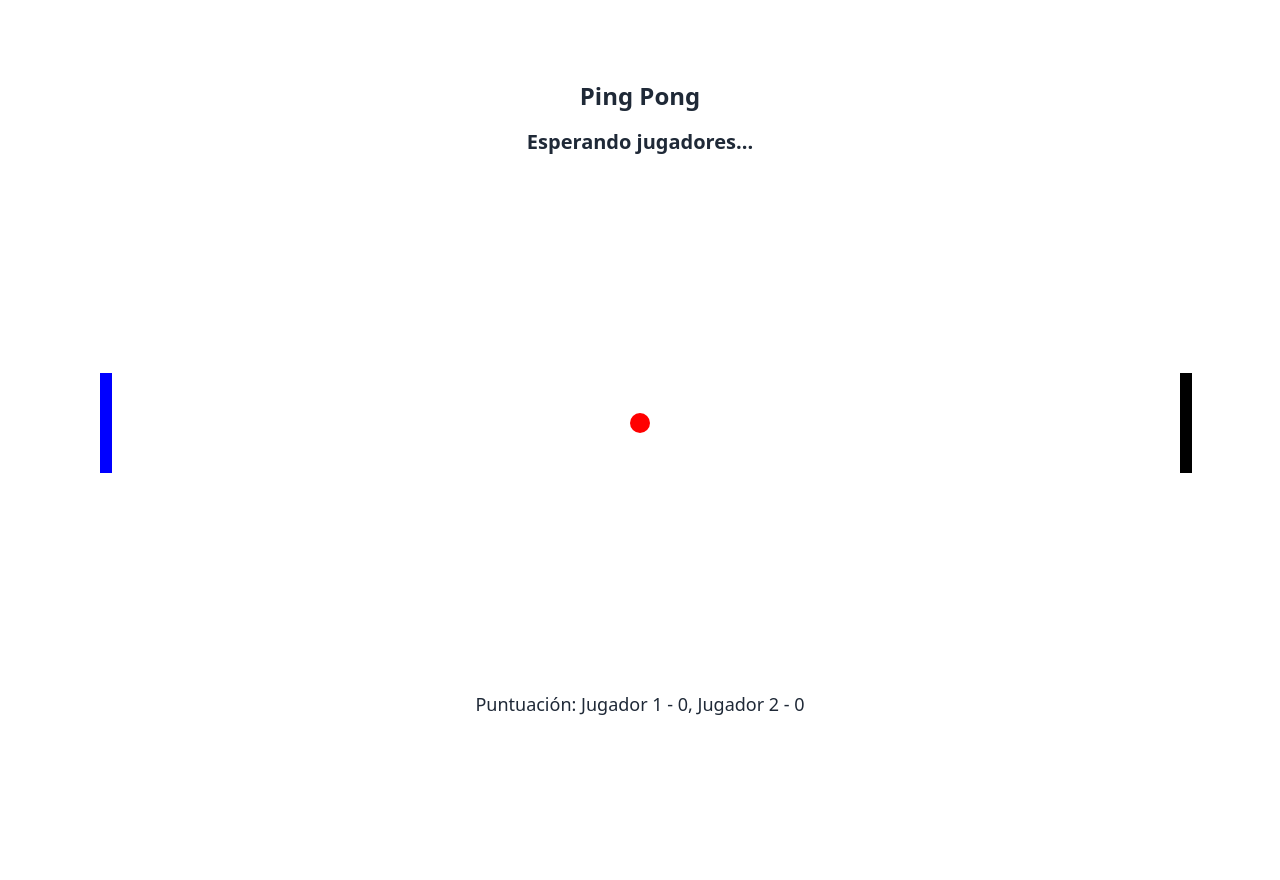
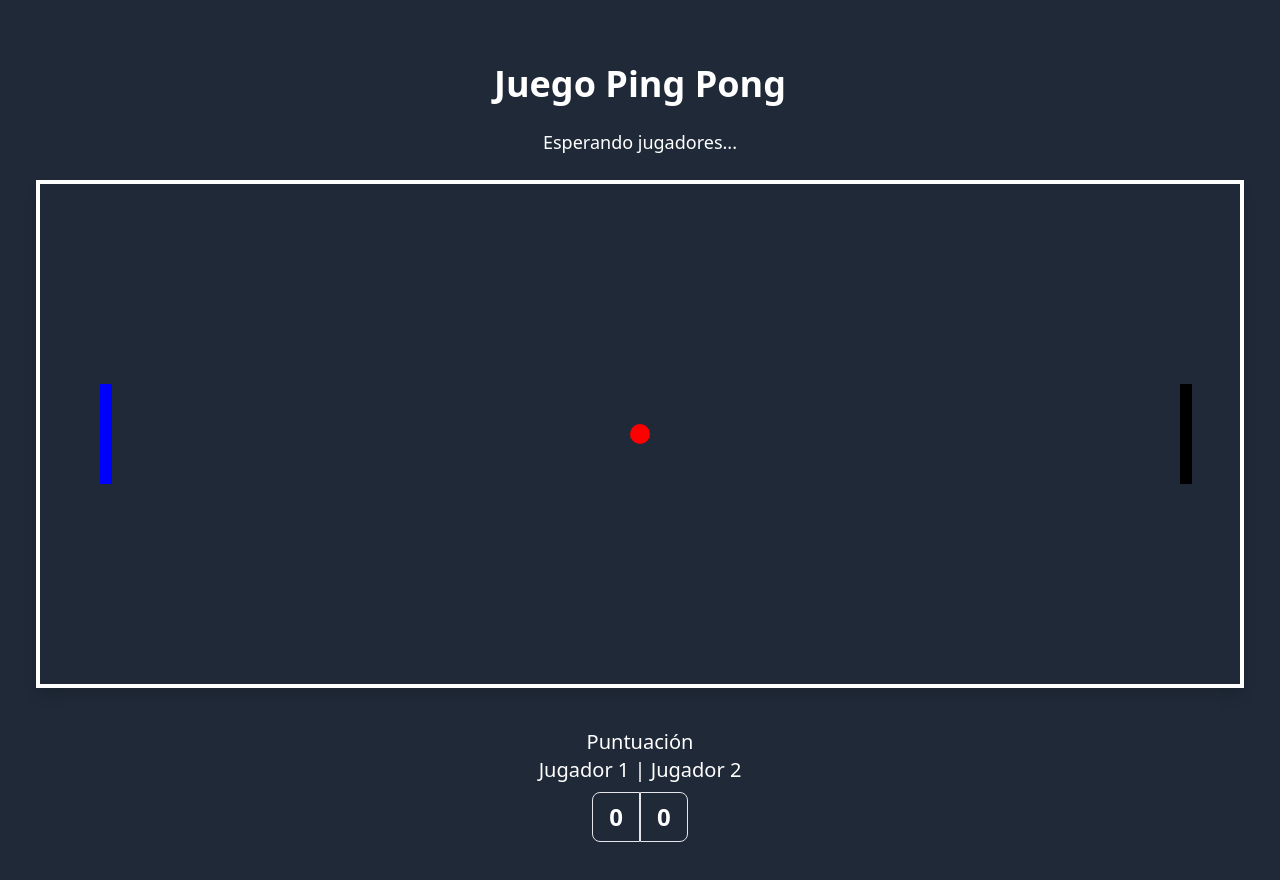
Before and after one commit to MrLechoza/Ping-Pong, a React (Vite) app: page /pingpong in a window 1280 px wide. Shown: the top 880 px of the page. Before the commit the page ends 800 px from the top, so only its background shows below. Built offline with nearby package versions, Linux system fonts and the light colour scheme; no server answers.

Commit message:
mejora interfaz

```diff
--- a/src/Home.tsx
+++ b/src/Home.tsx
@@ -5,7 +5,7 @@ const Home: React.FC = () => {
   const navigate = useNavigate();
   return (
     <div className="flex flex-col items-center gap-4">
-      <h1 className="items-center justify-center text-xl font-semibold font-mono py-10">
+      <h1 className="items-center justify-center text-2xl font-semibold font-mono py-10 mt-20">
         Minijuegos
       </h1>
       <button className="btn btn-outline " onClick={() => navigate("/pingpong")}>Ping Pong</button>
--- a/src/Ping-Pong-game.tsx
+++ b/src/Ping-Pong-game.tsx
@@ -1,8 +1,10 @@
 import { useEffect, useRef, useState } from "react";
 import "./App.css";
 import { GameState, Role, ServerMessage } from "./types";
+import { useNavigate } from "react-router-dom";
 
 const Pingpong: React.FC = () => {
+  const navigate = useNavigate();
   const canvasRef = useRef<HTMLCanvasElement | null>(null);
   const [socket, setSocket] = useState<WebSocket | null>(null);
   const [role, setRole] = useState<Role | null>(null);
@@ -18,10 +20,15 @@ const Pingpong: React.FC = () => {
     score1: 0,
     score2: 0,
   });
+  const [countdown, setCountdown] = useState<number | null>(null);
+  const [gamePaused, setGamePaused] = useState<boolean>(false);
 
   useEffect(() => {
     const ws = new WebSocket("ws://localhost:8000/ws/pingpong/");
-    ws.onopen = () => console.log("WebSocket connected");
+    ws.onopen = () => {
+      console.log("WebSocket connected");
+    };
+
     ws.onmessage = (event) => {
       const data: ServerMessage = JSON.parse(event.data);
 
@@ -32,10 +39,21 @@ const Pingpong: React.FC = () => {
       } else if (data.type === "game_over" && data.message?.winner) {
         setWinner(data.message.winner);
         setScore({
-          score1: data.message.score1 || 0,
-          score2: data.message.score2 || 0,
+          score1: data.message.score1 ?? 0,
+          score2: data.message.score2 ?? 0,
         });
         setMessage(true);
+        ws.close();
+      } else if (data.type === "score_update" && data.message) {
+        setScore({
+          score1: data.message.score1 ?? 0,
+          score2: data.message.score2 ?? 0,
+        });
+        setCountdown(3); // Inicia la cuenta regresiva de 3 segundos
+      } else if (data.type === "pause_game") {
+        setGamePaused(true);
+      } else if (data.type === "resume_game") {
+        setGamePaused(false);
       }
     };
     ws.onclose = () => console.log("WebSocket disconnected");
@@ -75,7 +93,7 @@ const Pingpong: React.FC = () => {
   }, [role, movement]);
 
   useEffect(() => {
-    if (!movement || !role) return;
+    if (!movement || !role || gamePaused) return;
 
     const moveInterval = setInterval(() => {
       const currentPosition = gameState[role];
@@ -88,7 +106,7 @@ const Pingpong: React.FC = () => {
     }, 16);
 
     return () => clearInterval(moveInterval);
-  }, [movement, role, gameState]);
+  }, [movement, role, gameState, gamePaused]);
 
   useEffect(() => {
     const canvas = canvasRef.current;
@@ -114,7 +132,7 @@ const Pingpong: React.FC = () => {
       // Dibujar las raquetas
       ctx.fillStyle = "blue";
       ctx.fillRect(
-        (canvas.width * 0.05),
+        canvas.width * 0.05,
         (canvas.height * gameState.player1) / 100,
         canvas.width * 0.01,
         canvas.height * 0.2
@@ -138,24 +156,83 @@ const Pingpong: React.FC = () => {
     };
   }, [gameState]);
 
+  useEffect(() => {
+    if (countdown === null) return;
+
+    if (countdown > 0) {
+      const timer = setTimeout(() => setCountdown(countdown - 1), 1000);
+      return () => clearTimeout(timer);
+    } else {
+      setCountdown(null);
+    }
+  }, [countdown]);
+
   return (
-    <div className="flex flex-col items-center gap-4">
-      <h1 className="font-semibold text-2xl mt-20">Ping Pong</h1>
+    <div className="flex flex-col items-center gap-6 bg-gray-800 min-h-screen">
+      <h1 className="font-semibold text-4xl text-white mt-16">
+        Juego Ping Pong
+      </h1>
+      <div className="flex justify-center items-center text-white text-lg">
         {role ? (
-        <p className="font-semibold text-xl">Estás jugando como: {role}</p>
+          <p>
+            Estás jugando como: <span className="font-bold">{role}</span>
+          </p>
         ) : (
-        <p className="font-semibold text-xl">Esperando jugadores...</p>
+          <p>Esperando jugadores...</p>
         )}
+      </div>
+      <div className="relative">
         <canvas
           ref={canvasRef}
           width={1200}
           height={500}
-        className="border border-white"
+          className="border-4 border-white shadow-lg"
         />
-      <p className="text-lg">
-        Puntuación: Jugador 1 - {score?.score1}, Jugador 2 - {score?.score2}
+      </div>
+      <div className="mt-4 text-white text-xl text-center">
+        <p>Puntuación</p>
+        <p>
+          Jugador 1 | Jugador 2
         </p>
-      <div>{message && <p className="text-lg">Que bicho tan webon, Ganador: {winner === "player1" ? "Jugador 1" : "Jugador 2"}</p>}</div>
+        <div className="flex justify-center items-center text-center text-2xl mt-2">
+          <p className="border py-2  px-4 rounded-bl-lg rounded-tl-lg font-bold">{score?.score1}</p>
+          <p className="border py-2  px-4  rounded-br-lg rounded-tr-lg font-bold">{score?.score2}</p>
+        </div>
+
+      </div>
+      <button
+        className="btn btn-outline mx-auto"
+        onClick={() => navigate("/")}
+      >
+        Regresar
+      </button>
+      {countdown !== null && (
+        <div className="fixed mt-80 bg-opacity-50 flex justify-center items-center">
+        <div className="mt-4 text-center text-white p-4 rounded-md">
+          <p className="text-2xl">Iniciando round en {countdown}...</p>
+        </div>
+        </div>
+      )}
+
+      {message && (
+        <div className="fixed mt-80 bg-gray-900 bg-opacity-50 flex justify-center items-center">
+          <div className="border border-white rounded-lg text-white p-8  shadow-xl w-96 text-center">
+            <p className="text-2xl mb-4">¡Juego Terminado!</p>
+            <p className="text-lg mb-4">
+              Ganador:{" "}
+              <span className="font-bold">
+                {winner === "player1" ? "Jugador 1" : "Jugador 2"}
+              </span>
+            </p>
+            <button
+              onClick={() => window.location.reload()}
+              className="btn btn-outline mx-auto my-4"
+            >
+              Reiniciar Juego
+            </button>
+          </div>
+        </div>
+      )}
     </div>
   );
 };
--- a/src/types.ts
+++ b/src/types.ts
@@ -11,13 +11,10 @@ export interface GameState {
 
 export type Role = "player1" | "player2" | null;
 
-export interface ServerMessage {
-    type: "role" | "update" | "game_over";
-    role?: Role;
-    state?: GameState;
-    message?: {
-        winner : Role;
-        score1?: number;
-        score2?: number;
-     }
-}
+export type ServerMessage =
+  | { type: "role"; role: "player1" | "player2" }
+  | { type: "update"; state: GameState }
+  | { type: "game_over"; message: { winner: "player1" | "player2"; score1: number; score2: number } }
+  | { type: "score_update"; message: { score1: number; score2: number } }
+  | { type: "pause_game" }
+  | { type: "resume_game" };
```
Lines whose indentation alone changed are shown as unchanged.
